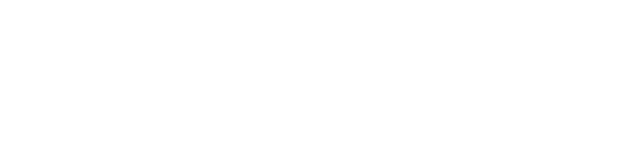
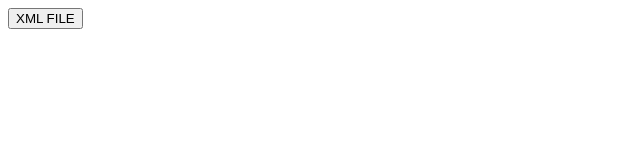
Before and after one commit to ArinSM/XML, a plain HTML site: page index.html in a window 1280 px wide. Shown: the whole page, without its empty margins (0-640 px from the left). Drawn offline with Linux system fonts and the light colour scheme.

Commit message:
update index.html

```diff
--- a/index.html
+++ b/index.html
@@ -5,7 +5,7 @@
 
 
 
-  <a href="DMART.xml" target="_parent"></a>
+  <a href="DMART.xml" target="_parent"><button class="btn btn7">XML FILE</button></a>
 
 
  </body>
```
